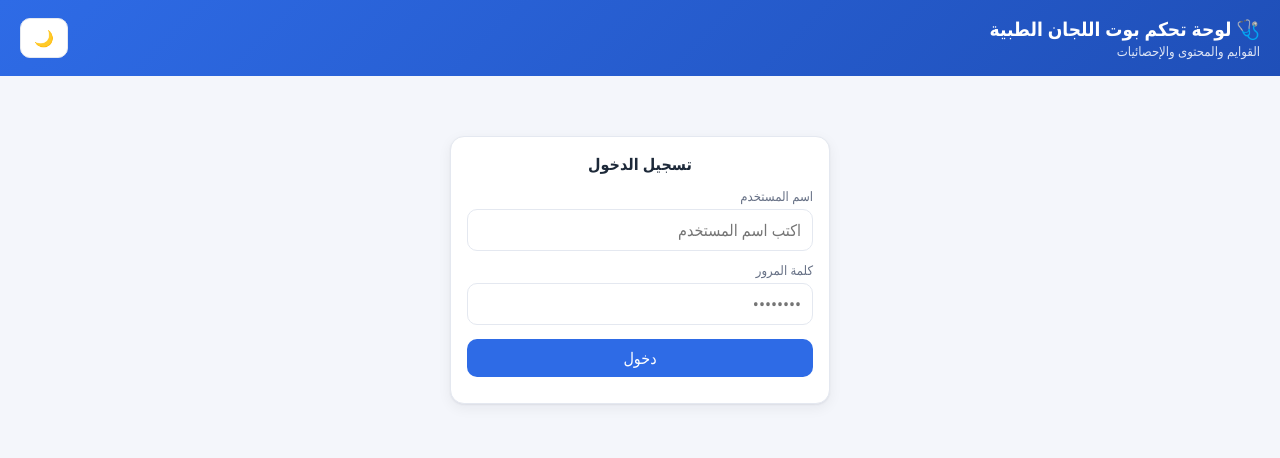
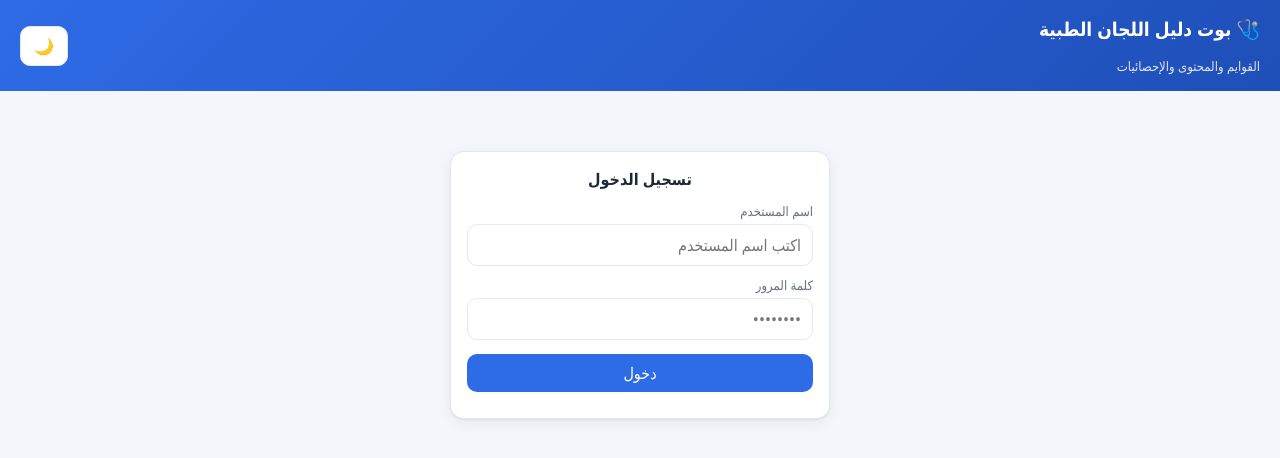
Before and after one commit to memo2014ever-commits/t-bot, a website: page public/index.html in a window 1280 px wide. Drawn offline with Linux system fonts and the light colour scheme.

Commit message:
Update index.html

```diff
--- a/public/index.html
+++ b/public/index.html
@@ -3,7 +3,7 @@
 <head>
 <meta charset="utf-8">
 <meta name="viewport" content="width=device-width, initial-scale=1">
-<title>لوحة تحكم البوت</title>
+<title>بوت دليل اللجان الطبية</title>
 <style>
   :root {
     --bg:#f4f6fb; --card:#fff; --line:#e4e8f0; --text:#1d2939; --muted:#667085;
@@ -123,10 +123,10 @@
 <body>
 
 <header>
-  <div>
-    <h1>🩺 لوحة تحكم بوت اللجان الطبية</h1>
-    <div class="sub">القوايم والمحتوى والإحصائيات</div>
-  </div>
+<div>
+  <h1 style="margin-bottom: 15px;">🩺  بوت دليل اللجان الطبية</h1>
+  <div class="sub">القوايم والمحتوى والإحصائيات</div>
+</div>
   <div class="row" style="justify-content:flex-end">
     <span id="who" class="sub hidden"></span>
     <button class="ghost" id="themeBtn" onclick="toggleTheme()">🌙</button>
```
